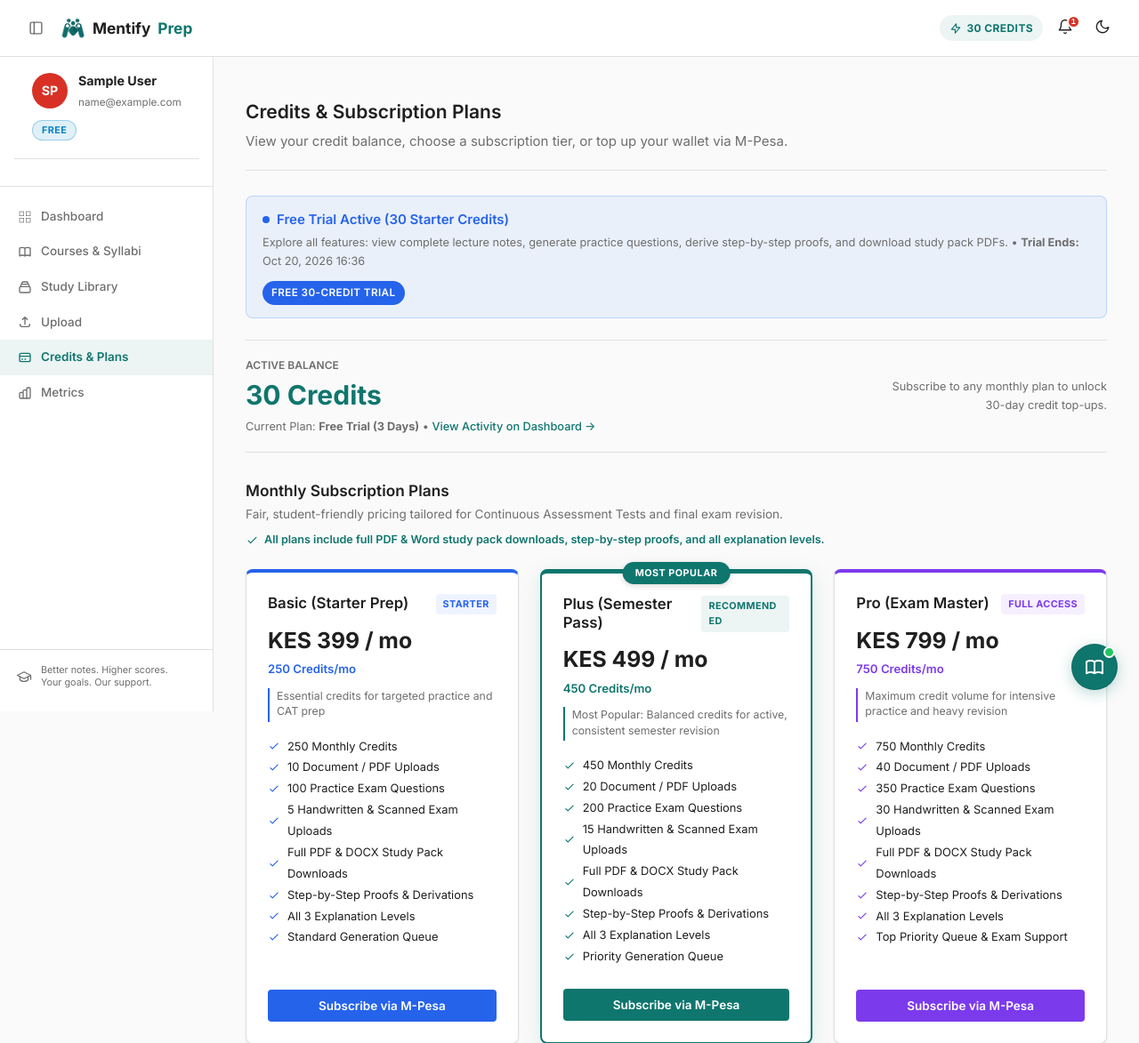
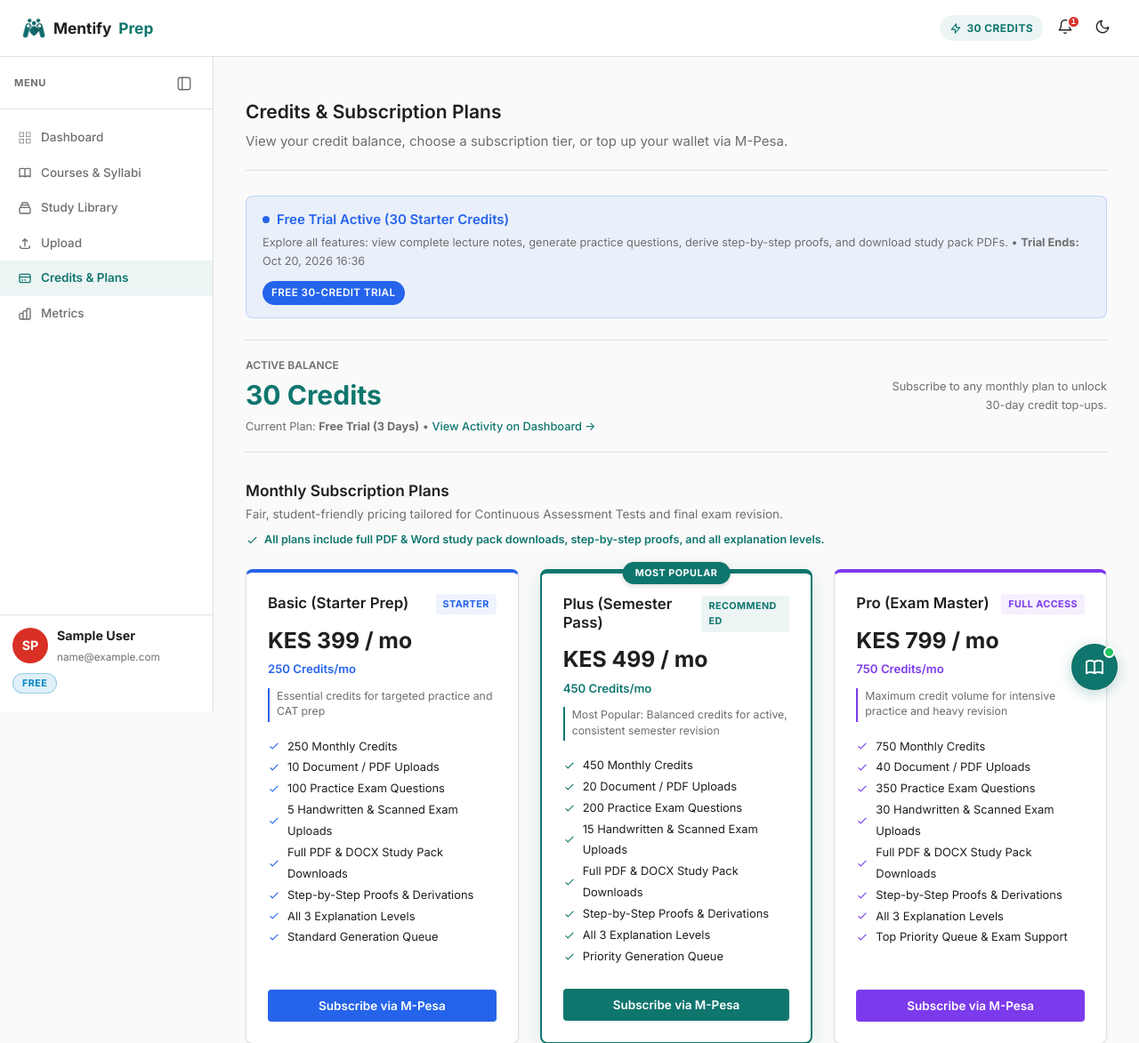
Before and after one commit to wuebbshop-cmd/mentify, a Django app: page /prep/billing/ in a window 1280 px wide. Shown: the top 1173 px of the page at 89% size. Run offline with Django 5.2, Linux system fonts and the light colour scheme; the visitor is signed in with stand-in values (Sample User, id 1); data comes from the database, SQL or seed files in the repository; some libraries are stand-ins or nearby versions.

Commit message:
latest uiu2edrdw

```diff
--- a/prep/admin.py
+++ b/prep/admin.py
@@ -234,6 +234,9 @@ class PrepDocumentAdmin(admin.ModelAdmin):
     )
     inlines = [PrepPaperInline]
     date_hierarchy = "created_at"
+
+    def has_delete_permission(self, request, obj=None):
+        return True
 
     fieldsets = (
         ("Document Identification", {
@@ -756,7 +759,7 @@ class PrepDocumentVisualAdmin(admin.ModelAdmin):
         return False
 
     def has_delete_permission(self, request, obj=None):
-        return False
+        return True
 
     @admin.display(description="Source document")
     def document_link(self, obj):
--- a/prep/views.py
+++ b/prep/views.py
@@ -779,6 +779,20 @@ def prep_dashboard(request):
             "type": "Syllabus Notes",
         }
 
+    user_pending_review_docs = []
+    if request.user.is_authenticated:
+        user_pending_review_docs = [
+            {
+                "id": str(d.id),
+                "filename": d.file.name.split("/")[-1] if d.file else "Document",
+                "course_code": d.course.code,
+                "course_title": d.course.title,
+                "doc_type": d.doc_type,
+                "created_at": d.created_at.strftime("%b %d, %Y"),
+            }
+            for d in PrepDocument.objects.filter(user=request.user, stage="stage_2").select_related("course").order_by("-created_at")[:5]
+        ]
+
     context = {
         "active_tab": "dashboard",
         "user_credits": user_credits,
@@ -793,6 +807,7 @@ def prep_dashboard(request):
         "total_questions": total_questions,
         "featured_topics": featured_topics,
         "latest_study_item": latest_study_item,
+        "user_pending_review_docs": user_pending_review_docs,
     }
     return render(request, "prep/dashboard.html", context)
 
@@ -958,7 +973,12 @@ def prep_course_detail(request, course_code):
         })
 
     pending_documents = []
-    for d in course.documents.filter(stage__in=["stage_1", "stage_2"]).order_by("-created_at"):
+    # Documents under review should ONLY be visible to the user who uploaded them (or staff/admin)
+    pending_docs_qs = course.documents.filter(stage__in=["stage_1", "stage_2"]).order_by("-created_at")
+    if not request.user.is_staff:
+        pending_docs_qs = pending_docs_qs.filter(user=request.user)
+
+    for d in pending_docs_qs:
         document_data = {
             "id": str(d.id),
             "filename": d.file.name.split("/")[-1] if d.file else "Document",
--- a/static/css/main.css
+++ b/static/css/main.css
@@ -294,17 +294,16 @@ small { font-size: .8rem; color: var(--text-light); }
 
 /* Dashboard layout */
 .dashboard-layout {
-  display: grid;
-  grid-template-columns: 240px minmax(0, 1fr);
-  gap: 0;
+  display: flex;
   min-height: calc(100vh - var(--nav-h));
-  align-items: stretch;
-  max-width: 100vw;
-  min-width: 0;
-  transition: grid-template-columns 0.22s cubic-bezier(0.4, 0, 0.2, 1);
+  padding-left: 240px;
+  width: 100%;
+  box-sizing: border-box;
+  transition: padding-left 0.2s cubic-bezier(0.4, 0, 0.2, 1);
 }
 
 .dashboard-body {
+  flex: 1;
   padding: 36px;
   min-width: 0;
   max-width: 100%;
@@ -443,19 +442,21 @@ small { font-size: .8rem; color: var(--text-light); }
 .sidebar {
   background: var(--white);
   border-right: 1px solid var(--border);
-  padding: 16px 0 20px;
-  position: sticky;
+  padding: 14px 0 16px;
+  position: fixed;
   top: var(--nav-h);
+  left: 0;
+  bottom: 0;
+  width: 240px;
   height: calc(100vh - var(--nav-h));
   overflow-y: auto;
   overflow-x: hidden;
   display: flex;
   flex-direction: column;
   justify-content: space-between;
-  align-self: stretch;
   box-sizing: border-box;
-  transition: width 0.22s cubic-bezier(0.4, 0, 0.2, 1);
-  z-index: 40;
+  transition: width 0.2s cubic-bezier(0.4, 0, 0.2, 1);
+  z-index: 50;
 }
 body.dark-theme .sidebar {
   background: #121212;
@@ -469,12 +470,19 @@ body.dark-theme .sidebar {
 }
 .sidebar-header-row {
   display: flex;
-  align-items: flex-start;
+  align-items: center;
   justify-content: space-between;
-  padding: 0 16px 14px;
+  padding: 0 16px 12px;
   border-bottom: 1px solid var(--border);
-  margin-bottom: 14px;
-  gap: 8px;
+  margin-bottom: 12px;
+  min-height: 36px;
+}
+.sidebar-header-label {
+  font-size: 0.74rem;
+  font-weight: 700;
+  letter-spacing: 0.05em;
+  text-transform: uppercase;
+  color: var(--text-muted);
 }
 .sidebar-collapse-btn {
   background: transparent;
@@ -482,8 +490,8 @@ body.dark-theme .sidebar {
   border-radius: 6px;
   color: var(--text-muted);
   cursor: pointer;
-  width: 28px;
-  height: 28px;
+  width: 32px;
+  height: 32px;
   display: inline-flex;
   align-items: center;
   justify-content: center;
@@ -496,93 +504,60 @@ body.dark-theme .sidebar {
   color: var(--text);
   border-color: var(--border);
 }
-.sidebar-desktop-nav-toggle {
-  display: inline-flex;
-  align-items: center;
-  justify-content: center;
-  background: transparent;
-  border: 1px solid transparent;
-  border-radius: 6px;
-  color: var(--text-muted);
-  cursor: pointer;
-  width: 32px;
-  height: 32px;
-  margin-right: 6px;
-  transition: all 0.15s ease;
-}
-.sidebar-desktop-nav-toggle:hover {
-  background: var(--hover);
-  color: var(--text);
-  border-color: var(--border);
-}
-@media (max-width: 1024px) {
-  .sidebar-desktop-nav-toggle {
-    display: none !important;
-  }
-}
-
-/* Sidebar Bottom Brand Footnote */
-.sidebar-footer-brand {
-  padding: 16px 18px 4px;
+
+/* Sidebar Bottom User Profile (docked cleanly like Gemini) */
+.sidebar-footer-profile {
+  padding: 12px 14px 4px;
   border-top: 1px solid var(--border);
   margin-top: auto;
-}
-.sidebar-brand-quote {
+  display: flex;
+  flex-direction: column;
+  gap: 8px;
+}
+.sidebar-footer-profile .sidebar-profile-row {
   display: flex;
   align-items: center;
   gap: 10px;
-  color: var(--text-muted);
-}
-.sidebar-brand-quote svg {
-  width: 18px;
-  height: 18px;
-  color: var(--text-muted);
-  flex-shrink: 0;
-}
-.sidebar-brand-quote-text {
-  display: flex;
-  flex-direction: column;
-  font-size: 0.72rem;
-  line-height: 1.35;
-  color: var(--text-muted);
+  min-width: 0;
 }
 
 /* Retractable Sidebar collapsed states */
 body.sidebar-collapsed .dashboard-layout,
 html.sidebar-collapsed .dashboard-layout {
-  grid-template-columns: 68px minmax(0, 1fr) !important;
+  padding-left: 64px !important;
 }
 body.sidebar-collapsed .sidebar,
 html.sidebar-collapsed .sidebar {
-  width: 68px !important;
-  padding: 16px 0 20px !important;
+  width: 64px !important;
+  padding: 14px 0 16px !important;
 }
 body.sidebar-collapsed .sidebar-header-row,
 html.sidebar-collapsed .sidebar-header-row {
   padding: 0 0 12px 0;
   justify-content: center;
 }
-body.sidebar-collapsed .sidebar-profile,
-html.sidebar-collapsed .sidebar-profile {
-  padding: 0;
-  margin: 0;
-  border-bottom: none;
-  align-items: center;
-}
+body.sidebar-collapsed .sidebar-header-label,
+html.sidebar-collapsed .sidebar-header-label,
 body.sidebar-collapsed .sidebar-profile-info,
 html.sidebar-collapsed .sidebar-profile-info,
-body.sidebar-collapsed .sidebar-profile .badge,
-html.sidebar-collapsed .sidebar-profile .badge,
+body.sidebar-collapsed .sidebar-footer-profile .badge,
+html.sidebar-collapsed .sidebar-footer-profile .badge,
 body.sidebar-collapsed .nav-label,
-html.sidebar-collapsed .nav-label,
-body.sidebar-collapsed .sidebar-brand-quote-text,
-html.sidebar-collapsed .sidebar-brand-quote-text,
+html.sidebar-collapsed .nav-label {
+  display: none !important;
+}
 body.sidebar-collapsed .sidebar-collapse-btn,
 html.sidebar-collapsed .sidebar-collapse-btn {
-  display: none !important;
-}
-body.sidebar-collapsed .sidebar-profile-row,
-html.sidebar-collapsed .sidebar-profile-row {
+  display: inline-flex !important;
+  margin: 0 auto;
+}
+body.sidebar-collapsed .sidebar-footer-profile,
+html.sidebar-collapsed .sidebar-footer-profile {
+  padding: 10px 0 4px;
+  align-items: center;
+  justify-content: center;
+}
+body.sidebar-collapsed .sidebar-footer-profile .sidebar-profile-row {
   justify-content: center;
 }
 body.sidebar-collapsed .sidebar-nav li a,
@@ -593,19 +568,6 @@ html.sidebar-collapsed .sidebar-nav .nav-item a {
   padding: 11px 0;
   margin: 3px 8px;
   border-radius: 8px;
-}
-body.sidebar-collapsed .sidebar-brand-quote,
-html.sidebar-collapsed .sidebar-brand-quote {
-  justify-content: center;
-}
-
-.sidebar-profile {
-  padding: 0 20px 20px 20px;
-  margin-bottom: 16px;
-  border-bottom: 1px solid var(--border);
-  display: flex;
-  flex-direction: column;
-  gap: 10px;
 }
 .sidebar-profile-row {
   display: flex;
@@ -1776,7 +1738,7 @@ body.dark-theme .mobile-drawer-divider   { background: #333; }
 /* ─── Responsive ─────────────────────────────────────────────── */
 @media (max-width: 1024px) {
   .dashboard-layout {
-    grid-template-columns: minmax(0, 1fr);
+    padding-left: 0 !important;
     width: 100%;
     max-width: 100vw;
     overflow-x: hidden;
@@ -1867,7 +1829,7 @@ body.dark-theme .mobile-drawer-divider   { background: #333; }
   .mobile-drawer-panel { max-height: 100dvh; overflow-y: auto; overscroll-behavior: contain; }
   .mobile-drawer-content { padding-bottom: 24px; }
   .sidebar { display: none !important; }
-  .dashboard-layout { grid-template-columns: minmax(0, 1fr) !important; }
+  .dashboard-layout { padding-left: 0 !important; }
   .dashboard-body { padding: 16px 12px; }
   .card { padding: 16px 14px; }
   .course-clean-row {
--- a/templates/prep/base_prep.html
+++ b/templates/prep/base_prep.html
@@ -341,12 +341,6 @@
 <!-- ─── Standalone Mentify Prep Navbar ───────────────────────────── -->
 <nav class="navbar" role="navigation" aria-label="Prep navigation">
   <div style="display: flex; align-items: center; gap: 6px;">
-    <button id="navbar-sidebar-toggle" type="button" class="sidebar-desktop-nav-toggle" title="Toggle sidebar (Ctrl+B)" aria-label="Toggle sidebar">
-      <svg width="17" height="17" viewBox="0 0 24 24" fill="none" stroke="currentColor" stroke-width="2" stroke-linecap="round" stroke-linejoin="round">
-        <rect x="3" y="3" width="18" height="18" rx="2" ry="2"></rect>
-        <line x1="9" y1="3" x2="9" y2="21"></line>
-      </svg>
-    </button>
     <a href="{% url 'prep:dashboard' %}" class="navbar-brand" style="margin-right: 0;">
       <img src="{% static 'images/logo.png' %}" alt="Logo" style="height: 28px; width: 28px; object-fit: contain; border-radius: 4px;">
       Mentify <span style="color: var(--green);">Prep</span>
@@ -454,29 +448,13 @@
     <!-- Dedicated Prep Sidebar -->
     <aside class="sidebar" id="prep-sidebar" role="navigation" aria-label="Prep sidebar navigation">
       <div class="sidebar-top-container">
+        <!-- Top Header Row matching Gemini (Title + Collapse Toggle) -->
         <div class="sidebar-header-row">
-          <div class="sidebar-profile">
-            <div class="sidebar-profile-row">
-              <div class="sidebar-profile-avatar" style="background: var(--danger);">
-                {{ request.user.first_name|default:'P'|first|upper }}P
-              </div>
-              <div class="sidebar-profile-info">
-                <div class="sidebar-profile-name">{{ request.user.first_name|default:'Student' }} {{ request.user.last_name|default:'' }}</div>
-                <div class="sidebar-profile-email" title="{{ request.user.email }}">{{ request.user.email|default:'Mentify Prep' }}</div>
-              </div>
-            </div>
-            {% if user_plan_badge %}
-            <span class="badge" style="font-size: 0.72rem; align-self: flex-start; font-weight: 700; color: {{ user_plan_badge.color }}; background: {{ user_plan_badge.bg }}; border: 1px solid {{ user_plan_badge.border }};">
-              {{ user_plan_badge.label }}
-            </span>
-            {% endif %}
-          </div>
-
+          <span class="sidebar-header-label">Menu</span>
           <button id="sidebar-collapse-btn" type="button" class="sidebar-collapse-btn" title="Toggle sidebar (Ctrl+B)" aria-label="Toggle sidebar">
-            <svg class="sidebar-icon-collapse" width="16" height="16" viewBox="0 0 24 24" fill="none" stroke="currentColor" stroke-width="2" stroke-linecap="round" stroke-linejoin="round">
-              <rect x="3" y="3" width="18" height="18" rx="2" ry="2"></rect>
+            <svg class="sidebar-icon-collapse" width="18" height="18" viewBox="0 0 24 24" fill="none" stroke="currentColor" stroke-width="1.8" stroke-linecap="round" stroke-linejoin="round">
+              <rect x="3" y="3" width="18" height="18" rx="3" ry="3"></rect>
               <line x1="9" y1="3" x2="9" y2="21"></line>
-              <path d="m14 9-3 3 3 3"></path>
             </svg>
           </button>
         </div>
@@ -526,18 +504,22 @@
         </ul>
       </div>
 
-      <!-- Bottom Brand Footnote (Always attached at the bottom) -->
-      <div class="sidebar-footer-brand">
-        <div class="sidebar-brand-quote">
-          <svg viewBox="0 0 24 24" fill="none" stroke="currentColor" stroke-width="1.8" stroke-linecap="round" stroke-linejoin="round">
-            <path d="M22 10v6M2 10l10-5 10 5-10 5z"/>
-            <path d="M6 12v5c3 3 9 3 12 0v-5"/>
-          </svg>
-          <div class="sidebar-brand-quote-text">
-            <span>Better notes. Higher scores.</span>
-            <span>Your goals. Our support.</span>
+      <!-- Bottom User Profile Footer (docked cleanly like Gemini) -->
+      <div class="sidebar-footer-profile">
+        <div class="sidebar-profile-row">
+          <div class="sidebar-profile-avatar" style="background: var(--danger);">
+            {{ request.user.first_name|default:'P'|first|upper }}P
+          </div>
+          <div class="sidebar-profile-info">
+            <div class="sidebar-profile-name">{{ request.user.first_name|default:'Student' }} {{ request.user.last_name|default:'' }}</div>
+            <div class="sidebar-profile-email" title="{{ request.user.email }}">{{ request.user.email|default:'Mentify Prep' }}</div>
           </div>
         </div>
+        {% if user_plan_badge %}
+        <span class="badge" style="font-size: 0.72rem; align-self: flex-start; font-weight: 700; color: {{ user_plan_badge.color }}; background: {{ user_plan_badge.bg }}; border: 1px solid {{ user_plan_badge.border }};">
+          {{ user_plan_badge.label }}
+        </span>
+        {% endif %}
       </div>
     </aside>
 
```
Also changed, not shown: services/prep_ingestion.py (+196 -59 lines), templates/prep/dashboard.html (+19 -0 lines).
